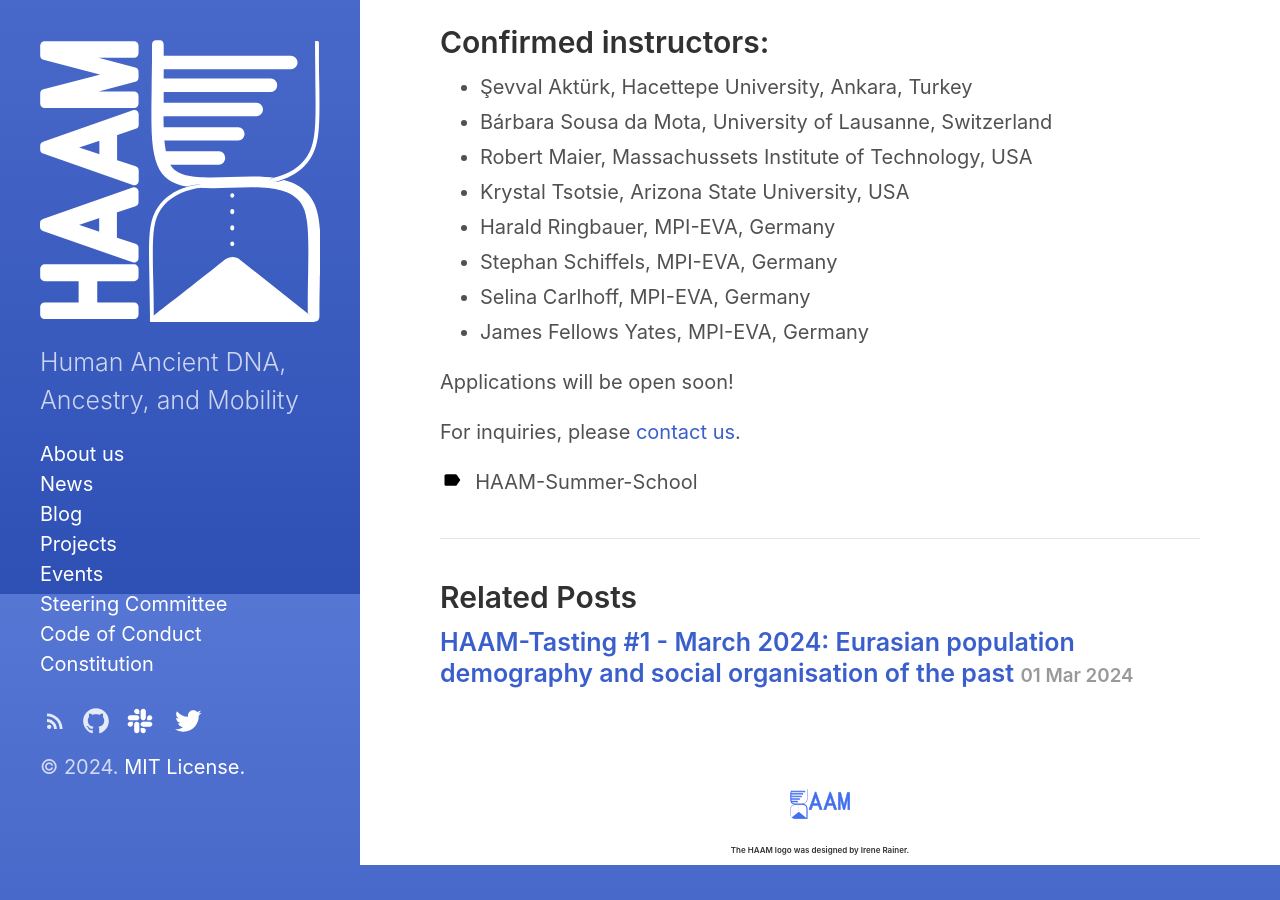
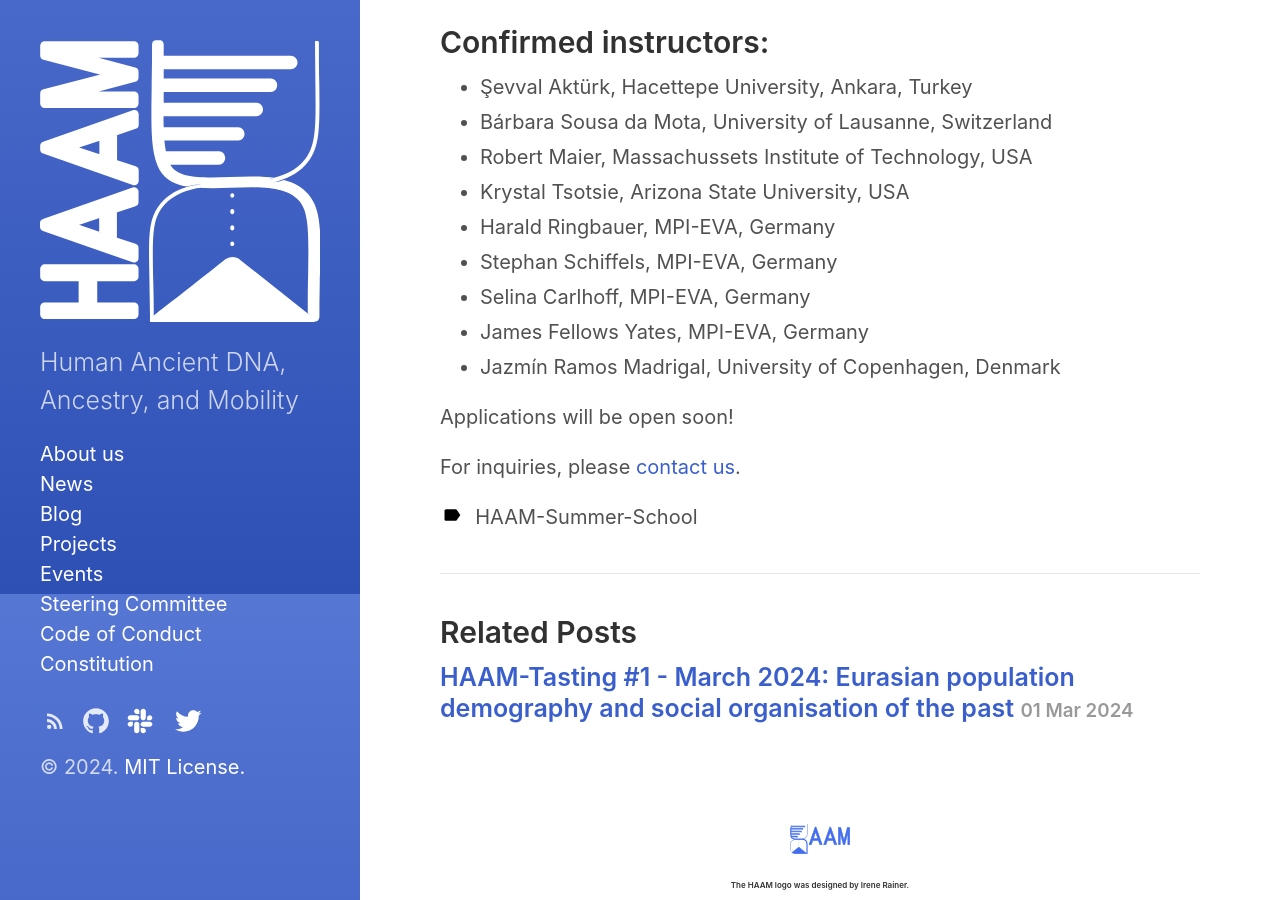
Before and after one commit to haam-community/haam-community.github.io, a Jekyll site: the page built from _posts/2024-04-05-event.md, in a window 1280 px wide and 900 px high, scrolled down 1206 px. Built offline with Jekyll 4.4.1, drawn with Linux system fonts in a browser that asks for light colours; before the commit the page ends 2071 px from its top, so only the background shows below that.

Commit message:
Updated instructors summer-school

```diff
--- a/_posts/2024-04-05-event.md
+++ b/_posts/2024-04-05-event.md
@@ -42,6 +42,7 @@
 - Stephan Schiffels, MPI-EVA, Germany
 - Selina Carlhoff, MPI-EVA, Germany
 - James Fellows Yates, MPI-EVA, Germany
+- Jazmín Ramos Madrigal, University of Copenhagen, Denmark
 
 Applications will be open soon!
 
```
